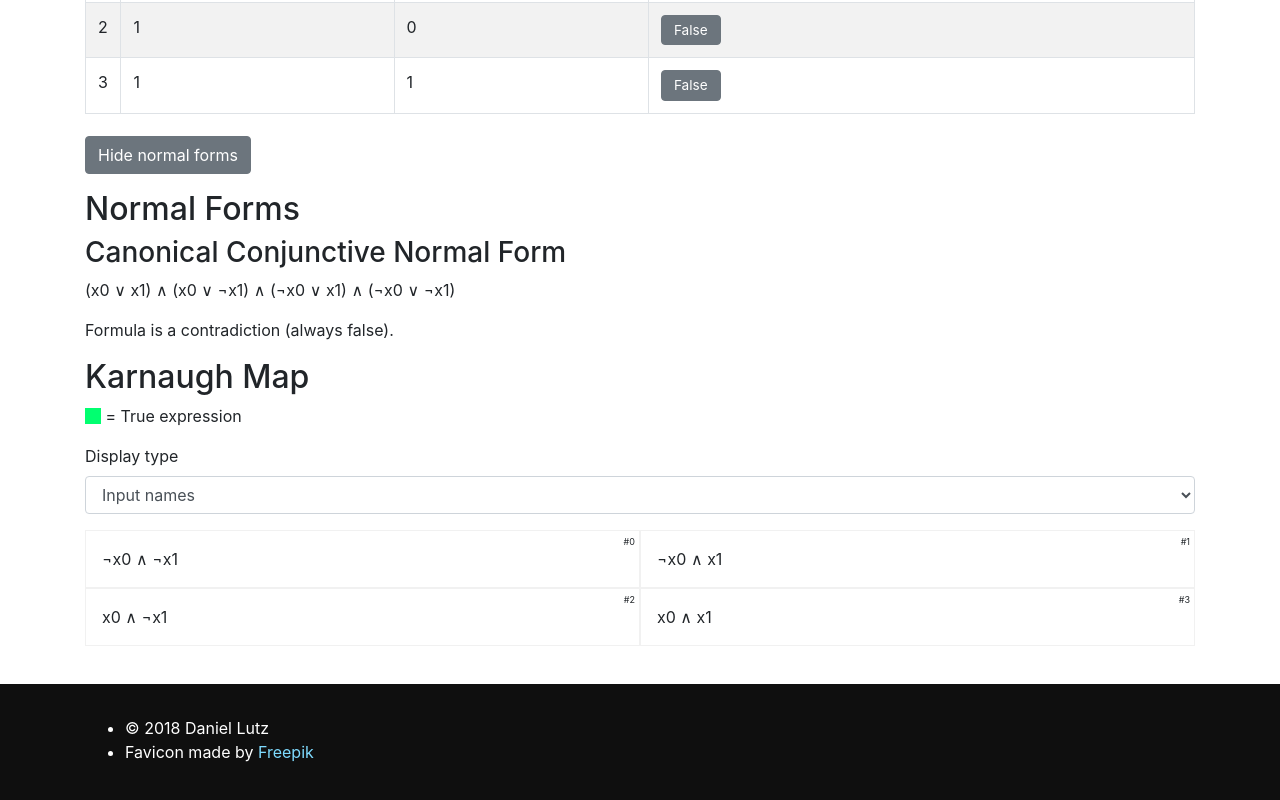
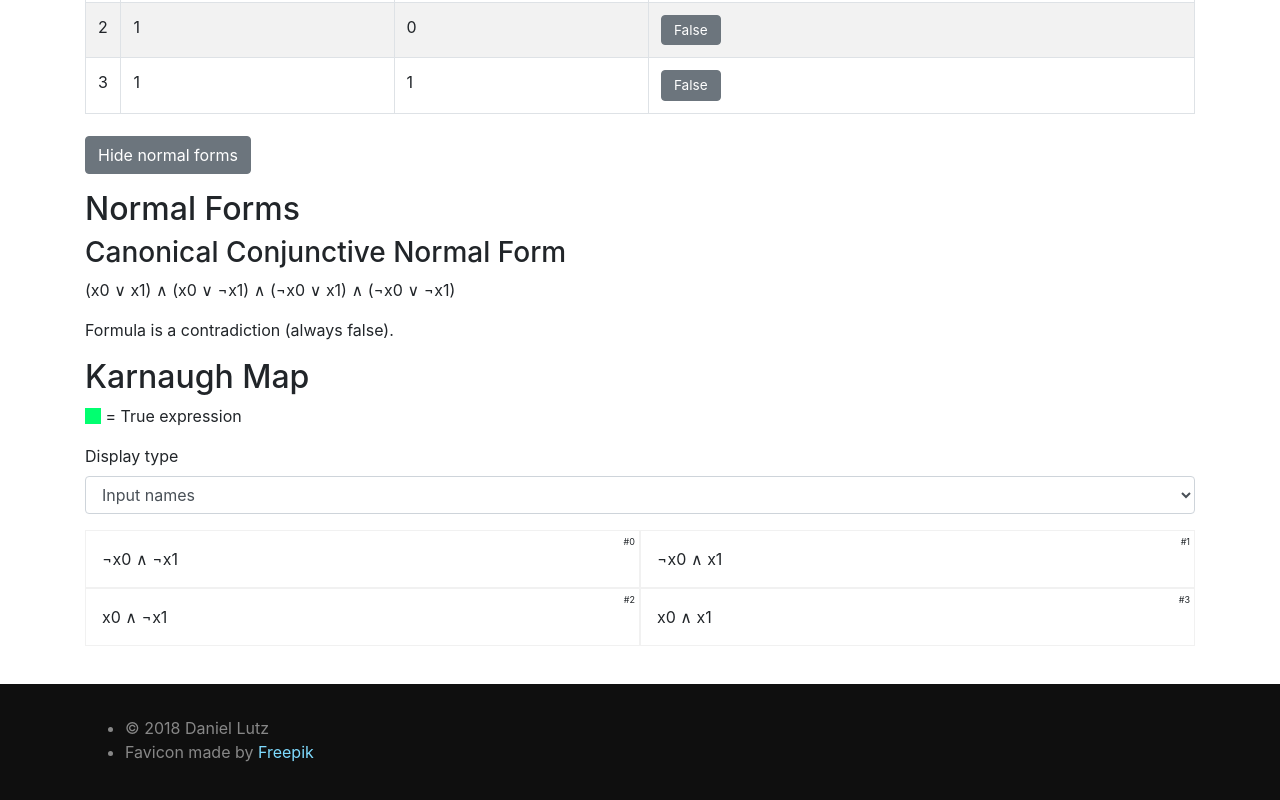
Before and after one commit to danlutz/karnaughmap, a React (Create React App) app: page / in a window 1280 px wide. Shown: the part 530-1330 px from the top of the page. Built offline with nearby package versions, Linux system fonts and the light colour scheme.

Commit message:
Darken footer text color

```diff
--- a/src/components/Footer.js
+++ b/src/components/Footer.js
@@ -4,7 +4,7 @@ import styled from 'styled-components'
 
 const StyledFooter = styled.footer`
   background-color: #0f0f0f;
-  color: #fff;
+  color: rgba(255, 255, 255, 0.5);
   padding: 2rem 0;
 
   a {
```
